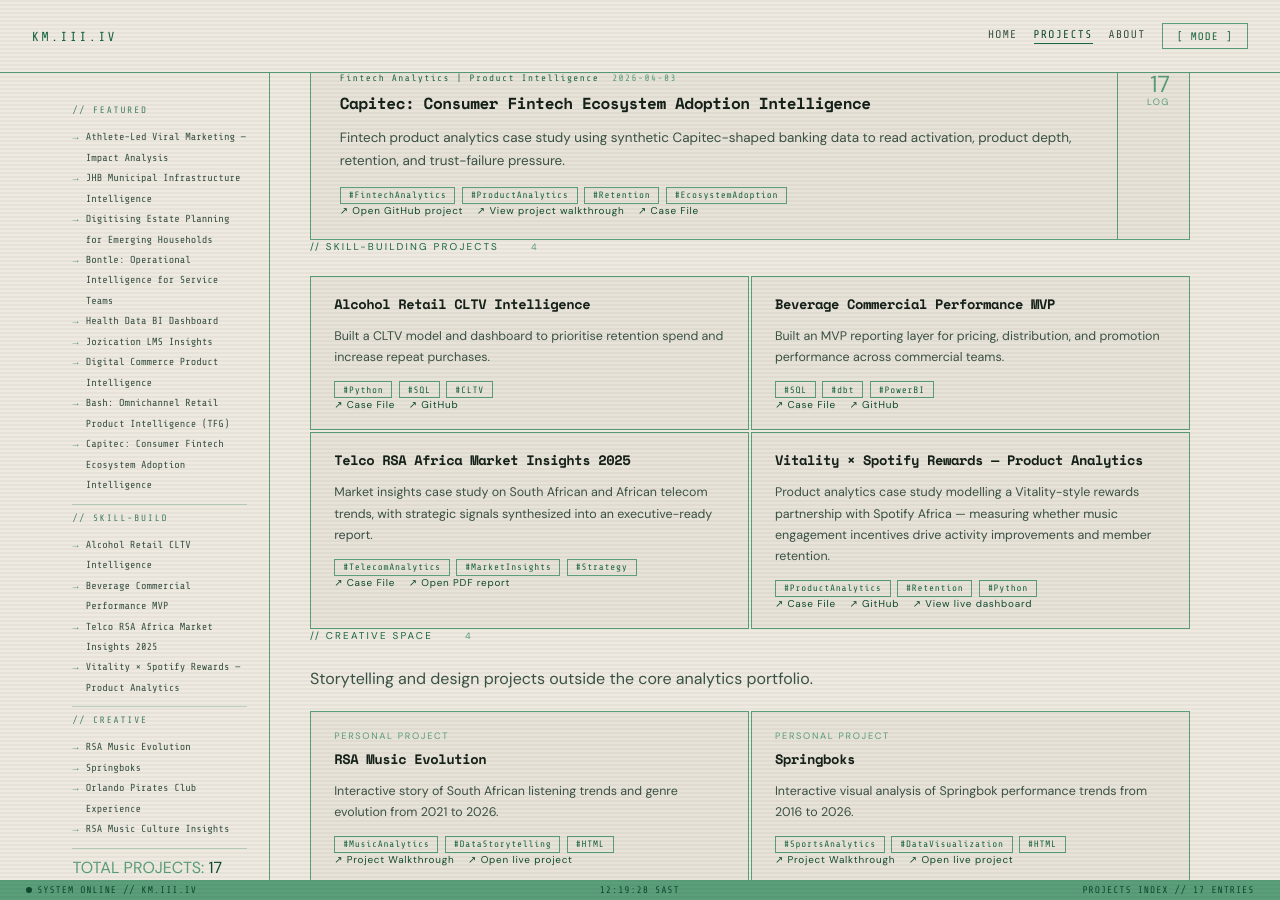
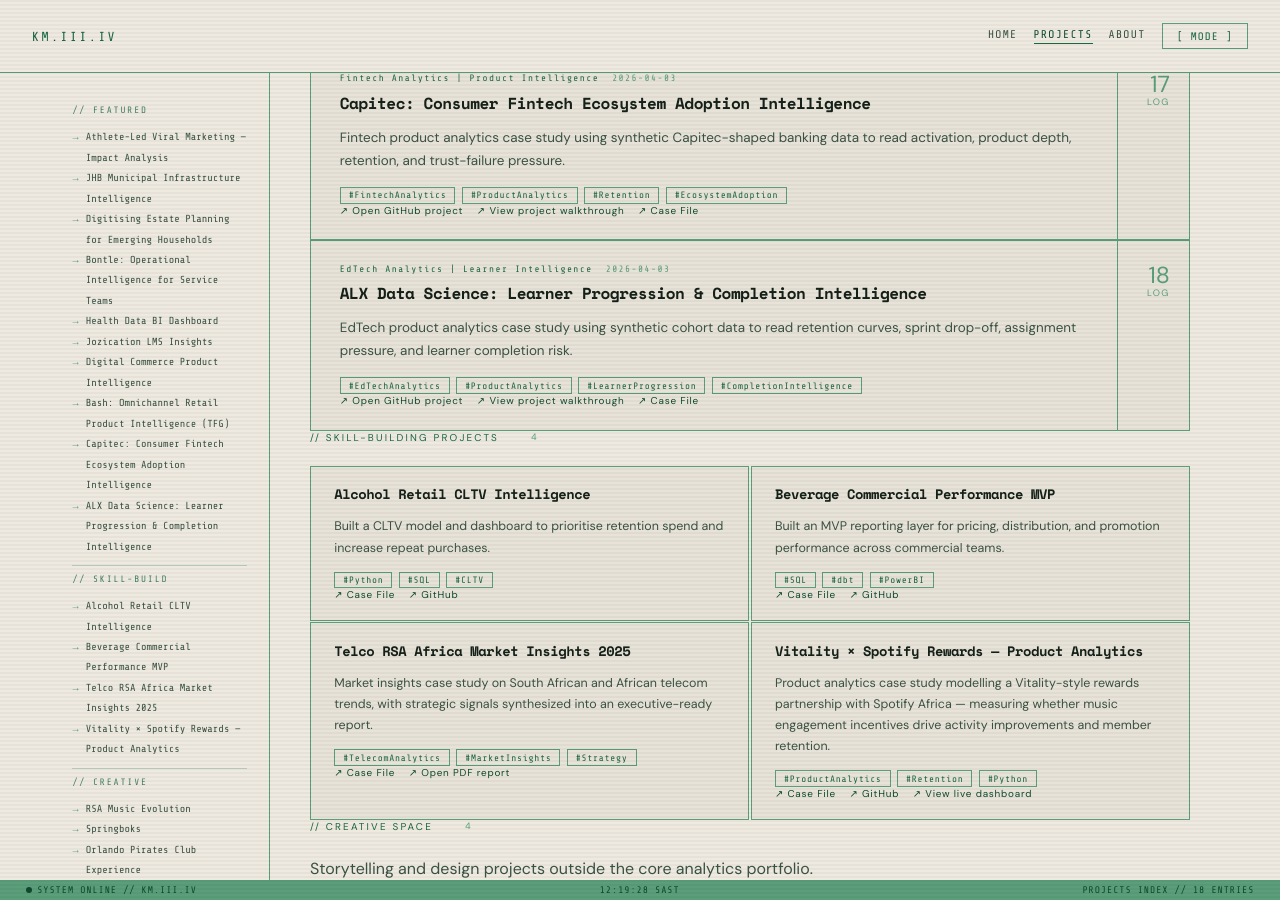
Before and after one commit to km-webdvlpr/III_V2, a Jekyll site: the page built from projects.md, in a window 1280 px wide and 900 px high, scrolled down 1895 px. Built offline with Jekyll 4.4.1, drawn with Linux system fonts in a browser that asks for light colours; some of the changed lines change nothing that is shown.

Commit message:
Add ALX learner progression flagship case study

```diff
--- a/_data/project_registry.yml
+++ b/_data/project_registry.yml
@@ -115,6 +115,19 @@
     - digital-commerce-product-intelligence
     - bontle-operational-intelligence-for-service-teams
 
+- slug: alx-product-intelligence
+  order: 18
+  log: "18"
+  tier: flagship
+  group: featured
+  homepage: false
+  about: true
+  filters: [analytics, product, edtech]
+  related:
+    - jozication-lms-insights
+    - capitec-product-intelligence
+    - bash-product-intelligence
+
 - slug: alcohol-retail-cltv-intelligence
   order: 9
   log: "09"
--- /dev/null
+++ b/_projects/alx-product-intelligence.md
@@ -0,0 +1,130 @@
+---
+title: "ALX Data Science: Learner Progression & Completion Intelligence"
+date: 2026-04-03
+summary: "EdTech product analytics case study using synthetic cohort data to read retention curves, sprint drop-off, assignment pressure, and learner completion risk."
+tags: ["EdTech Analytics", "Product Analytics", "Learner Progression", "Completion Intelligence", "Synthetic Data"]
+featured: true
+roleFocus: "EdTech Analytics | Learner Intelligence"
+projectShows:
+  - "Cohort retention analysis"
+  - "Sprint drop-off interpretation"
+  - "Assignment and device risk signals"
+snapshot:
+  problem: "Weekly activity alone does not show where a structured cohort programme starts losing learner momentum."
+  focus: "I modeled an ALX-shaped data science programme across cohorts, weekly lesson progression, assignments, and dropout flags to isolate the pressure points that matter most."
+  outcome: "The case turns learner activity into a practical product and programme intelligence layer for retention, completion, and intervention planning."
+demo: "https://km-webdvlpr.github.io/alx-product-intelligence/"
+demoLabel: "View project walkthrough"
+repo: "https://github.com/km-webdvlpr/alx-product-intelligence"
+repoLabel: "Open GitHub project"
+---
+
+## Overview
+ALX Data Science: Learner Progression & Completion Intelligence is an EdTech product analytics case study built around the structure of a guided, cohort-based data science programme. The work focuses on where learner momentum breaks, how assignment strain changes dropout risk, and which learner patterns deserve earlier intervention.
+
+## Hero
+EdTech product analytics case study focused on retention, progression, completion, and dropout pressure in a sprint-based learning programme.
+
+## Intelligence Layer
+A cohort programme does not fail in one place. Pressure builds through onboarding, pacing, device constraints, assignment deadlines, and middle-stage fatigue. This case joins those signals so the programme team can act earlier and more precisely.
+
+## Problem
+The core problem is not low content usage by itself. It is the lack of a joined-up view across weekly lesson progress, sprint pressure, assignment behavior, and final learner status. Without that, teams can see that completion is weak without clearly seeing where the breakdown starts.
+
+## Data / Signals
+### Analyst Objective
+Build a decision-ready learner intelligence layer that helps teams:
+- track retention by cohort,
+- isolate the sprints where dropout clusters hardest,
+- measure how engagement and assignment behavior change completion odds,
+- and identify where learner support should intervene first.
+
+### Stakeholders
+- Product teams improving learner experience and platform support.
+- Programme teams managing cohort pacing and intervention timing.
+- Academic leads reviewing sprint load and assignment design.
+- Leadership teams tracking completion and learner risk across intakes.
+
+### Key Questions
+- Where do cohorts lose the most learners over time?
+- Which sprint carries the heaviest single drop-off?
+- How strongly does steady weekly engagement improve completion?
+- When late work rises, how much more vulnerable does the learner become?
+- Which device patterns need different support or design?
+
+### KPI Framework
+- Cohort health: retention curves, completion rate, active rate.
+- Progression: weekly completion movement, sprint-level drop-off.
+- Engagement: time on platform, lesson completion rate, engagement bands.
+- Assignment health: submission rate, lateness, score, dropout gap.
+- Learner risk: device pattern, employed-learner pressure, dropout reason mix.
+
+## Insight
+- The modeled programme covers 538 learners across 10 cohorts, with a 46.7% dropout rate and a 46.1% completion rate.
+- Sprint 4 carries the heaviest single drop cluster, but one third of all dropouts still happen by week 6.
+- Mobile-only learners complete 16.3 percentage points less often than desktop learners in this run.
+- High lateness lifts dropout by 27.2 percentage points versus low-lateness learners.
+- 57.8% of week 6 to 10 dropouts come from employed learners, which points to middle-stage schedule pressure.
+
+## Implication
+- Onboarding still needs structured support, even though Sprint 4 is the sharpest single spike.
+- Late work should be treated as an early intervention signal, not only an academic admin issue.
+- Mobile learning needs lighter and clearer support for assignment-heavy weeks.
+- Employed learners appear to need more flexible pacing or better week 6 to 10 guardrails.
+
+## Closing
+### Deliverables
+- Synthetic learner, cohort, progress, assignment, and dropout datasets.
+- Pandas-based analysis for retention, sprint pressure, assignment health, and completion risk.
+- Exported charts and documented notebook for stakeholder storytelling.
+- Hosted walkthrough report plus readable GitHub project documentation.
+
+### Outcome
+The case demonstrates how EdTech analytics can move beyond activity reporting into a clearer learner-intelligence view that is more useful for retention and programme decisions.
+
+### Key Visuals
+<div class="report-figure">
+  <img src="../../projects/alx-product-intelligence/cohort-retention-curves.png" alt="ALX retention curves by cohort" />
+  <p class="report-caption">Retention does not move evenly by cohort, but the broad pattern still shows an early decline followed by a later pressure point.</p>
+</div>
+
+<div class="report-figure">
+  <img src="../../projects/alx-product-intelligence/sprint-dropoff.png" alt="ALX sprint drop-off analysis" />
+  <p class="report-caption">The sharpest single drop cluster lands in Sprint 4, while the first two sprints still carry heavy early loss.</p>
+</div>
+
+<div class="report-figure">
+  <img src="../../projects/alx-product-intelligence/engagement-completion.png" alt="ALX engagement and completion" />
+  <p class="report-caption">Steady weekly engagement changes completion odds materially in this model.</p>
+</div>
+
+<div class="report-figure">
+  <img src="../../projects/alx-product-intelligence/assignment-risk.png" alt="ALX assignment lateness and dropout" />
+  <p class="report-caption">Late submissions behave like an early warning signal, not a minor grading detail.</p>
+</div>
+
+<div class="report-figure">
+  <img src="../../projects/alx-product-intelligence/device-completion.png" alt="ALX device pattern and completion" />
+  <p class="report-caption">Mobile-only learners carry the weakest completion outcome in this run.</p>
+</div>
+
+### Recommendations
+- Strengthen onboarding support in the first two sprints.
+- Escalate late work into earlier learner intervention.
+- Review Sprint 4 workload and checkpoint design.
+- Improve mobile support for assignment-heavy phases.
+- Add targeted pacing support for employed learners during weeks 6 to 10.
+
+### Embedded Project
+<div style="position:relative;height:78vh;min-height:620px;border:1px solid var(--border);border-radius:.45rem;overflow:hidden;background:var(--panel);margin-top:.75rem;">
+  <iframe
+    src="https://km-webdvlpr.github.io/alx-product-intelligence/"
+    title="ALX Data Science Learner Progression Intelligence"
+    loading="lazy"
+    style="width:100%;height:100%;border:0;"
+  ></iframe>
+</div>
+
+### Link
+- Hosted walkthrough: [ALX Product Intelligence](https://km-webdvlpr.github.io/alx-product-intelligence/)
+- GitHub repo: [alx-product-intelligence](https://github.com/km-webdvlpr/alx-product-intelligence)
```
Also changed, not shown: projects/alx-product-intelligence/assignment-risk.png (added), projects/alx-product-intelligence/cohort-retention-curves.png (added), projects/alx-product-intelligence/device-completion.png (added), projects/alx-product-intelligence/engagement-completion.png (added), projects/alx-product-intelligence/sprint-dropoff.png (added).
